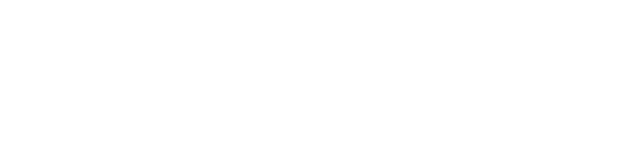
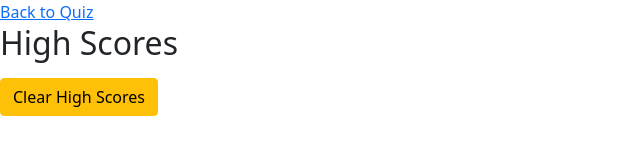
Before and after one commit to ashlynn4567/Challenge4-CodeQuiz, a plain HTML site: page scorescreen.html in a window 1280 px wide. Shown: the whole page, without its empty margins (0-640 px from the left). Drawn offline with nearby package versions, Linux system fonts and the light colour scheme.

Commit message:
created scorescreen.html

```diff
--- a/scorescreen.html
+++ b/scorescreen.html
@@ -5,8 +5,27 @@
     <meta http-equiv="X-UA-Compatible" content="IE=edge">
     <meta name="viewport" content="width=device-width, initial-scale=1.0">
     <title>Highscores | Code Quiz</title>
+    <link href="https://cdn.jsdelivr.net/npm/bootstrap@5.1.3/dist/css/bootstrap.min.css" rel="stylesheet" integrity="sha384-1BmE4kWBq78iYhFldvKuhfTAU6auU8tT94WrHftjDbrCEXSU1oBoqyl2QvZ6jIW3" crossorigin="anonymous">
+    <link rel="stylesheet" href="assets/css/style.css">
 </head>
 <body>
+    <!--Navbar-->
+    <header>
+        <nav>
+            <!--back button-->
+            <a href="index.html" id="back-to-quiz-btn" class="noDecoration">Back to Quiz</a>
+        </nav>
+    </header>
+    <!--End Navbar-->
 
+    <!--Highscore Section-->
+    <div>
+        <h2>High Scores</h2>
+        <ol id="highscore-list"></ol>
+        <button id="clear" class="btn btn-warning">Clear High Scores</button>
+    </div>
+    <!--End Highscore-->
+
+    <script src="assets/js/script.js"></script>
 </body>
 </html>
```
Also changed, not shown: assets/js/script.js (+5 -6 lines), index.html (+1 -0 lines), 1 other file.
